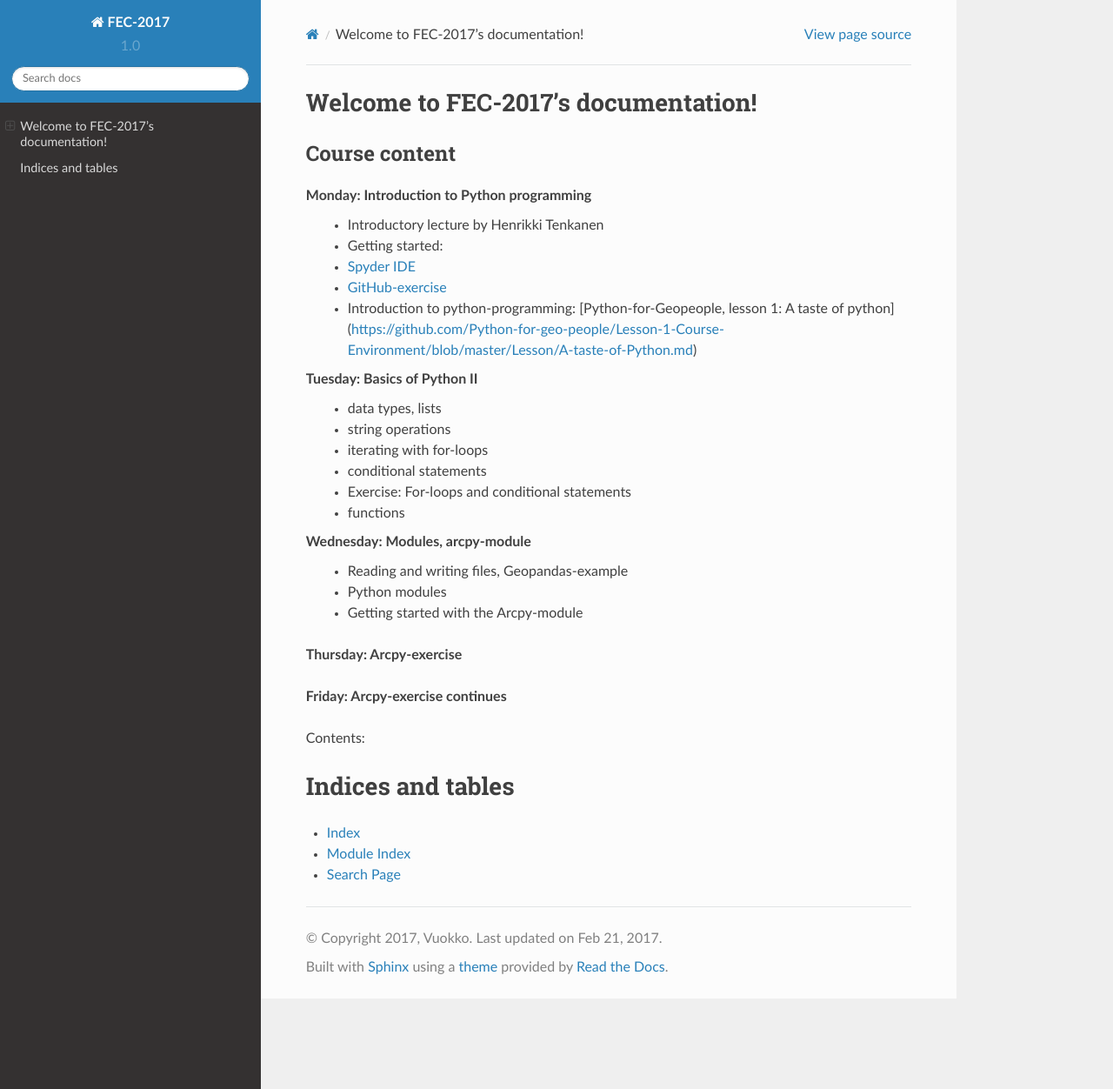
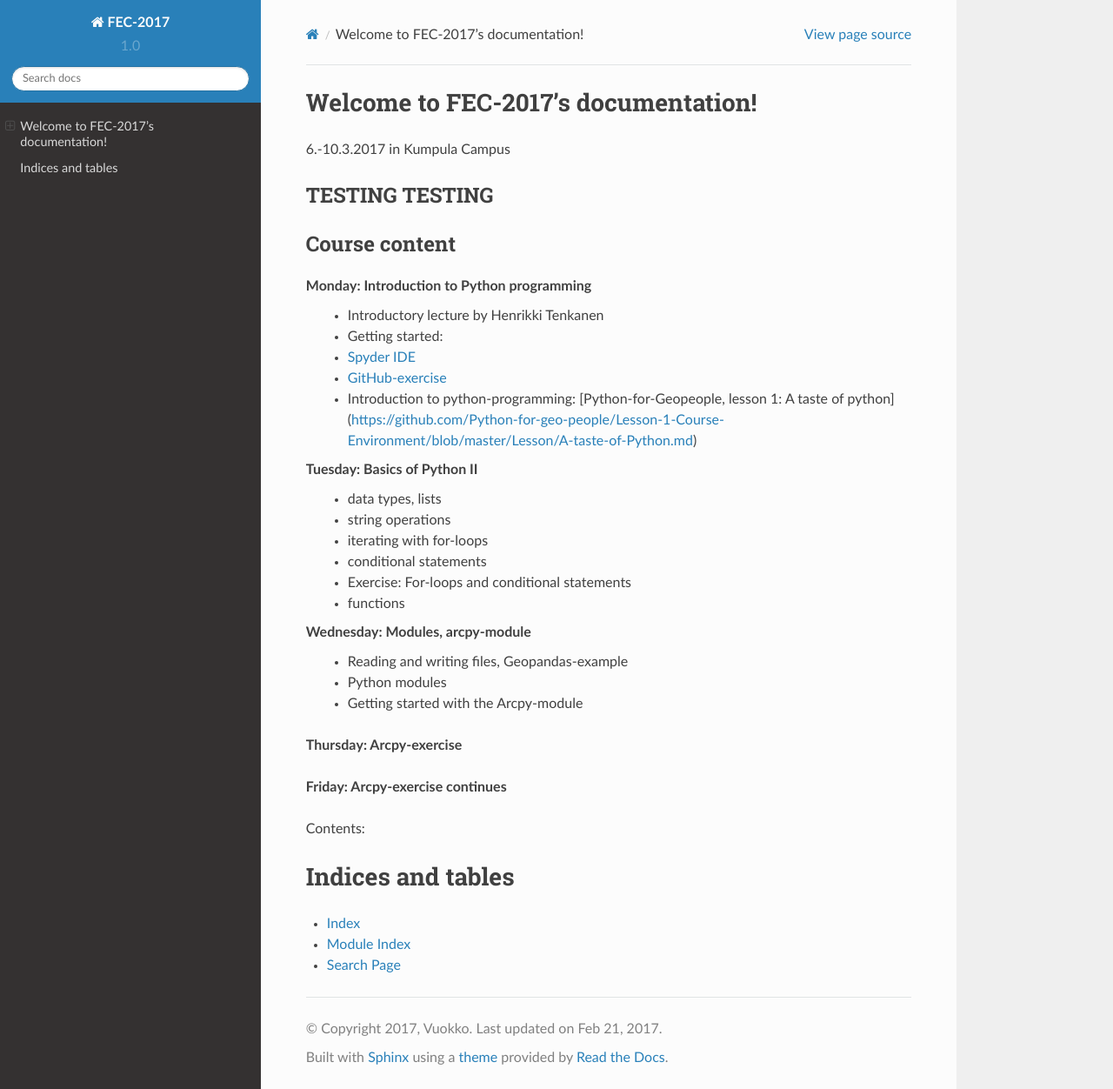
Before and after one commit to Automating-GIS-processes/FEC, a Sphinx documentation site: the page built from source/index.rst, in a window 1280 px wide and 1252 px high. Shown: the whole window at 87% size. Built offline with Sphinx 7.4.7 and the Read the Docs theme 2.0.0, drawn with Linux system fonts in a browser that asks for light colours.

Commit message:
added schedule info to index and testing gh-pages

```diff
--- a/source/index.rst
+++ b/source/index.rst
@@ -6,6 +6,10 @@
 Welcome to FEC-2017's documentation!
 ====================================
 
+6.-10.3.2017 in Kumpula Campus
+
+TESTING TESTING
+--------------
 
 Course content
 ----------------
```
